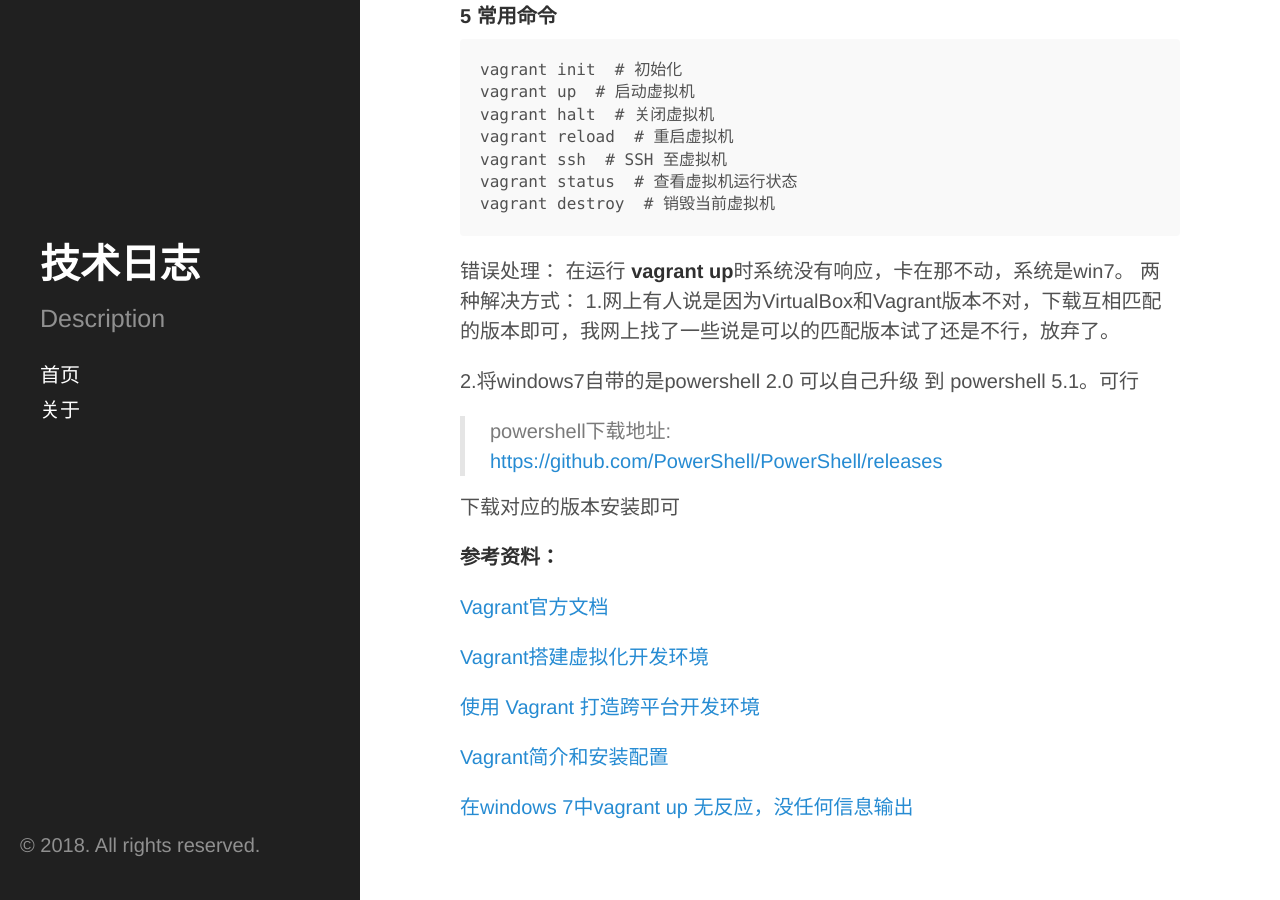
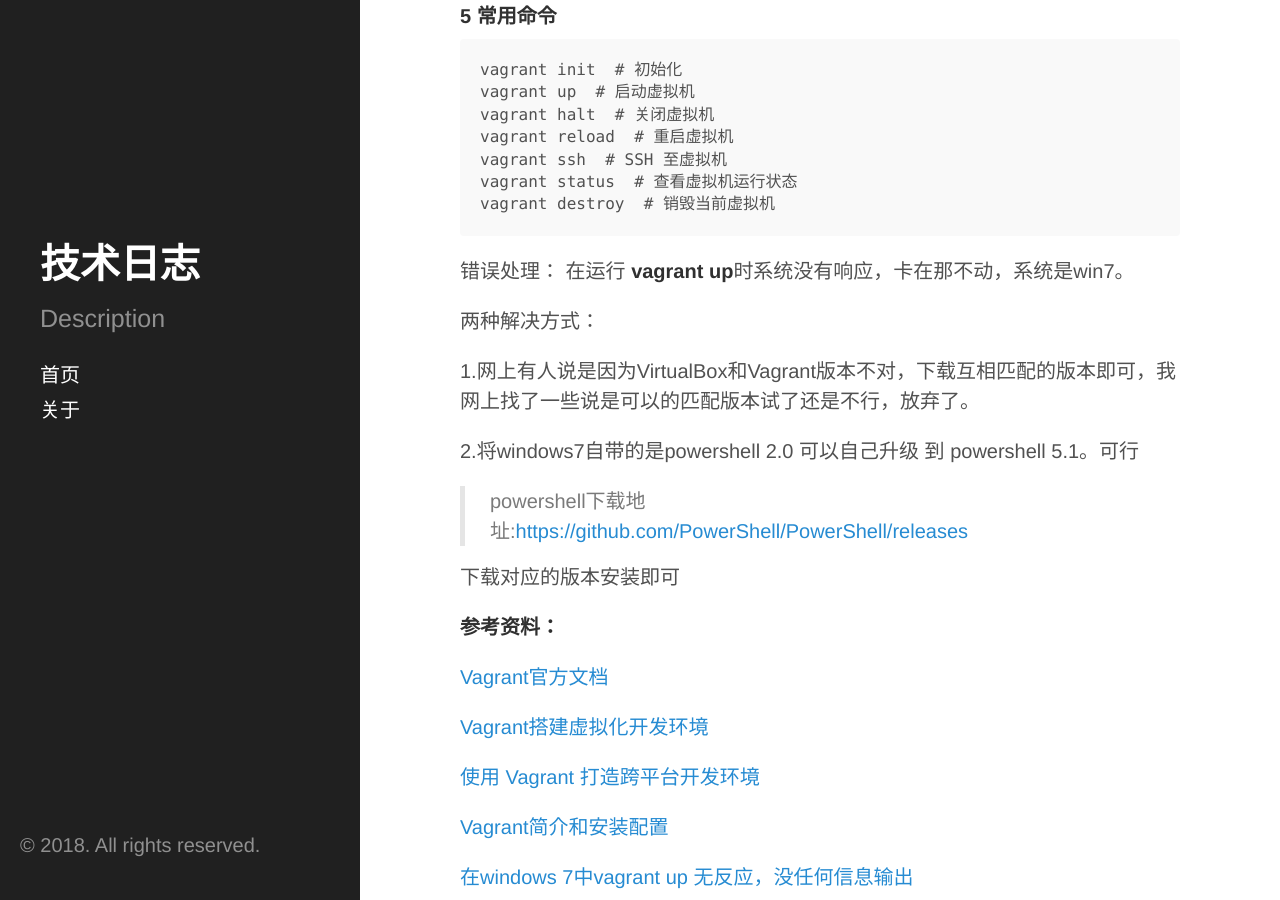
Before and after one commit to bspyy/bspyy.github.io, a Jekyll site: the page built from _posts/2018-03-09-Vagrant搭建虚拟化开发环境.md, in a window 1280 px wide and 900 px high, scrolled down 1266 px. Built offline with Jekyll 4.4.1, drawn with Linux system fonts in a browser that asks for light colours; part of the change alters nothing that is shown; some of the changed text lies outside the part shown.

```diff
--- a/_posts/2018-03-09-Vagrant搭建虚拟化开发环境.md
+++ b/_posts/2018-03-09-Vagrant搭建虚拟化开发环境.md
@@ -7,7 +7,7 @@ title: Vagrant搭建虚拟化开发环境
 >   下载地址：[https://www.virtualbox.org/wiki/Downloads](https://www.virtualbox.org/wiki/Downloads)
 
 #### 2、安装 Vagrant
->   下载地址：http://downloads.vagrantup.com
+>   下载地址：[http://downloads.vagrantup.com](http://downloads.vagrantup.com)
 <!-- more -->
 
 #### 3 添加Box
@@ -49,11 +49,13 @@ title: Vagrant搭建虚拟化开发环境
 
 错误处理：
 在运行 **vagrant up**时系统没有响应，卡在那不动，系统是win7。
+
 两种解决方式：
+
 1.网上有人说是因为VirtualBox和Vagrant版本不对，下载互相匹配的版本即可，我网上找了一些说是可以的匹配版本试了还是不行，放弃了。
 
 2.将windows7自带的是powershell 2.0 可以自己升级 到 powershell 5.1。可行
-> powershell下载地址: [https://github.com/PowerShell/PowerShell/releases](https://github.com/PowerShell/PowerShell/releases)
+> powershell下载地址:[https://github.com/PowerShell/PowerShell/releases](https://github.com/PowerShell/PowerShell/releases)
 
 下载对应的版本安装即可
 
```
